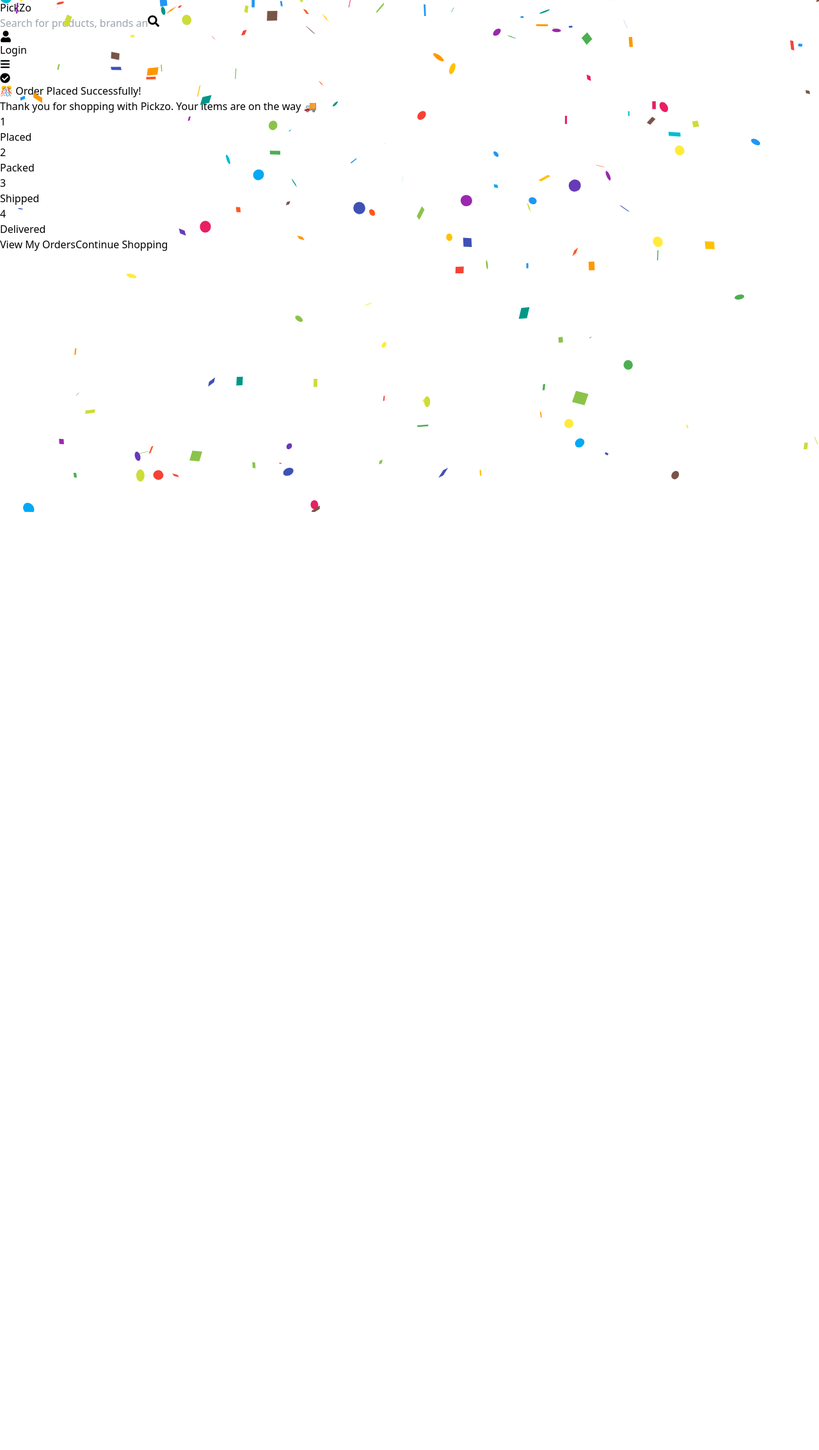
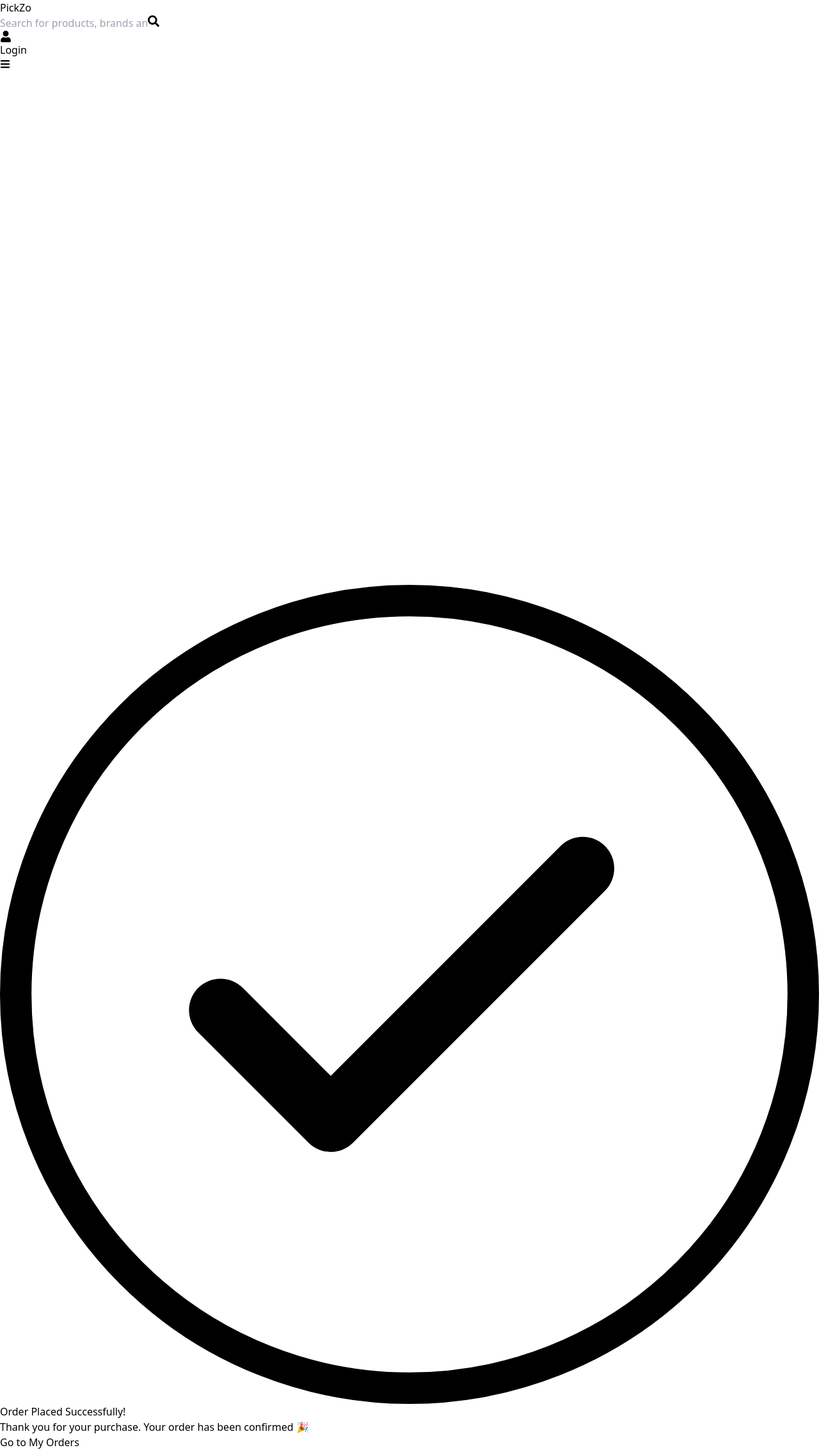
Before and after one commit to prasad5235692/frontendpickzo, a React (Vite) app: page /order-success in a window 1280 px wide. Shown: the whole page at 64% size. Before the commit the page ends 800 px from the top, so only its background shows below. Built offline with nearby package versions, Linux system fonts and the light colour scheme.

Commit message:
Updated OrderSuccess page with animations

```diff
--- a/src/pages/OrderSuccess.jsx
+++ b/src/pages/OrderSuccess.jsx
@@ -1,122 +1,167 @@
 // src/pages/OrderSuccess.jsx
 import React, { useEffect, useState } from "react";
-import { useNavigate } from "react-router-dom";
-import Confetti from "react-confetti";
+import { Link } from "react-router-dom";
 import { motion } from "framer-motion";
-import { FaCheckCircle } from "react-icons/fa";
 
-const OrderSuccess = () => {
-  const navigate = useNavigate();
-  const [windowSize, setWindowSize] = useState({ width: 0, height: 0 });
+// 🎉 Particle Burst Animation
+const ParticleBurst = () => {
+  useEffect(() => {
+    const canvas = document.getElementById("confetti-canvas");
+    const ctx = canvas.getContext("2d");
+    let W = window.innerWidth;
+    let H = window.innerHeight;
+    canvas.width = W;
+    canvas.height = H;
 
-  // ✅ Handle window size for Confetti
-  useEffect(() => {
-    setWindowSize({ width: window.innerWidth, height: window.innerHeight });
-    const handleResize = () =>
-      setWindowSize({ width: window.innerWidth, height: window.innerHeight });
-    window.addEventListener("resize", handleResize);
-    return () => window.removeEventListener("resize", handleResize);
+    const particles = [];
+    const colors = ["#22c55e", "#16a34a", "#4ade80", "#bbf7d0", "#86efac"];
+
+    function Particle(x, y) {
+      this.x = x;
+      this.y = y;
+      this.size = Math.random() * 6 + 4;
+      this.color = colors[Math.floor(Math.random() * colors.length)];
+      this.speedX = (Math.random() - 0.5) * 6;
+      this.speedY = Math.random() * -4 - 2;
+      this.alpha = 1;
+    }
+
+    Particle.prototype.update = function () {
+      this.x += this.speedX;
+      this.y += this.speedY;
+      this.alpha -= 0.01;
+    };
+
+    Particle.prototype.draw = function () {
+      ctx.globalAlpha = this.alpha;
+      ctx.beginPath();
+      ctx.arc(this.x, this.y, this.size, 0, Math.PI * 2);
+      ctx.fillStyle = this.color;
+      ctx.fill();
+      ctx.globalAlpha = 1;
+    };
+
+    function animate() {
+      ctx.clearRect(0, 0, W, H);
+      particles.forEach((p, i) => {
+        p.update();
+        p.draw();
+        if (p.alpha <= 0) particles.splice(i, 1);
+      });
+      requestAnimationFrame(animate);
+    }
+
+    function burst() {
+      const x = W / 2;
+      const y = H / 2;
+      for (let i = 0; i < 50; i++) {
+        particles.push(new Particle(x, y));
+      }
+    }
+
+    burst(); // first burst
+    const interval = setInterval(burst, 2000); // repeat bursts
+
+    animate();
+
+    const onResize = () => {
+      W = window.innerWidth;
+      H = window.innerHeight;
+      canvas.width = W;
+      canvas.height = H;
+    };
+    window.addEventListener("resize", onResize);
+
+    return () => {
+      clearInterval(interval);
+      window.removeEventListener("resize", onResize);
+    };
   }, []);
 
   return (
-    <div className="relative min-h-screen flex items-center justify-center bg-gradient-to-br from-green-100 via-blue-100 to-purple-200 overflow-hidden">
-      {/* 🎉 Confetti */}
-      <Confetti width={windowSize.width} height={windowSize.height} />
+    <canvas
+      id="confetti-canvas"
+      className="pointer-events-none fixed top-0 left-0 w-full h-full z-50"
+    />
+  );
+};
 
-      {/* 🔥 Firework circles (background animated) */}
+// ✅ Success Check Icon with Animation
+const SuccessCheck = () => (
+  <svg
+    className="w-24 h-24 mx-auto mb-6 animate-scaleIn"
+    viewBox="0 0 52 52"
+  >
+    <circle
+      className="text-green-200"
+      cx="26"
+      cy="26"
+      r="25"
+      fill="none"
+      stroke="currentColor"
+      strokeWidth="2"
+    />
+    <path
+      className="text-green-600"
+      fill="none"
+      stroke="currentColor"
+      strokeWidth="4"
+      strokeLinecap="round"
+      strokeLinejoin="round"
+      d="M14 27l7 7 16-16"
+    />
+  </svg>
+);
+
+const OrderSuccess = () => {
+  const [visible, setVisible] = useState(false);
+
+  useEffect(() => {
+    const timer = setTimeout(() => setVisible(true), 100);
+    return () => clearTimeout(timer);
+  }, []);
+
+  return (
+    <div className="relative flex flex-col items-center justify-center min-h-screen px-6 sm:px-12 overflow-hidden bg-gradient-to-br from-green-50 to-green-100">
+      {/* Background Particles */}
+      <ParticleBurst />
+
+      {/* Success Card */}
       <motion.div
-        initial={{ scale: 0 }}
-        animate={{ scale: [1, 1.5, 1], opacity: [0.3, 0.7, 0.3] }}
-        transition={{ repeat: Infinity, duration: 4 }}
-        className="absolute w-64 h-64 rounded-full bg-pink-400 opacity-40 blur-3xl top-20 left-20"
-      />
-      <motion.div
-        initial={{ scale: 0 }}
-        animate={{ scale: [1, 1.8, 1], opacity: [0.3, 0.7, 0.3] }}
-        transition={{ repeat: Infinity, duration: 5 }}
-        className="absolute w-72 h-72 rounded-full bg-yellow-400 opacity-40 blur-3xl bottom-20 right-20"
-      />
+        initial={{ opacity: 0, scale: 0.9, y: 40 }}
+        animate={{ opacity: visible ? 1 : 0, scale: visible ? 1 : 0.9, y: visible ? 0 : 40 }}
+        transition={{ duration: 0.6, ease: "easeOut" }}
+        className="max-w-xl text-center p-8 bg-white/90 backdrop-blur-md rounded-3xl shadow-xl relative z-10"
+      >
+        <SuccessCheck />
 
-      {/* ✅ Success Card */}
-      <motion.div
-        initial={{ opacity: 0, y: 50, scale: 0.9 }}
-        animate={{ opacity: 1, y: 0, scale: 1 }}
-        transition={{ duration: 0.8, ease: "easeOut" }}
-        className="bg-white shadow-2xl rounded-3xl p-10 max-w-md w-full text-center relative z-10"
-      >
-        {/* ✅ Success Icon */}
-        <motion.div
-          initial={{ scale: 0 }}
-          animate={{ scale: 1 }}
-          transition={{ type: "spring", stiffness: 100, delay: 0.2 }}
-          className="flex justify-center"
+        <h1 className="text-4xl sm:text-5xl font-extrabold text-green-700 mb-6 drop-shadow-md">
+          Order Placed Successfully!
+        </h1>
+
+        <p className="text-lg sm:text-xl mb-8 leading-relaxed text-gray-700">
+          Thank you for your purchase. Your order has been confirmed 🎉
+        </p>
+
+        <Link
+          to="/profile"
+          className="bg-green-600 hover:bg-green-700 text-white px-4 sm:px-6 py-2 rounded-lg shadow-md transition duration-200 text-sm sm:text-base"
         >
-          <FaCheckCircle className="text-green-500 text-8xl drop-shadow-lg animate-pulse" />
-        </motion.div>
-
-        {/* Title */}
-        <motion.h1
-          initial={{ opacity: 0, y: 20 }}
-          animate={{ opacity: 1, y: 0 }}
-          transition={{ delay: 0.5 }}
-          className="mt-6 text-3xl font-extrabold text-gray-800"
-        >
-          🎊 Order Placed Successfully!
-        </motion.h1>
-
-        {/* Description */}
-        <motion.p
-          initial={{ opacity: 0, y: 20 }}
-          animate={{ opacity: 1, y: 0 }}
-          transition={{ delay: 0.8 }}
-          className="mt-3 text-gray-600 text-lg"
-        >
-          Thank you for shopping with{" "}
-          <span className="font-semibold text-blue-600">Pickzo</span>.
-          Your items are on the way 🚚
-        </motion.p>
-
-        {/* 🚚 Delivery Progress Tracker */}
-        <div className="mt-8 flex justify-between items-center">
-          {["Placed", "Packed", "Shipped", "Delivered"].map((step, index) => (
-            <motion.div
-              key={index}
-              initial={{ scale: 0 }}
-              animate={{ scale: 1 }}
-              transition={{ delay: 1 + index * 0.3 }}
-              className="flex flex-col items-center"
-            >
-              <div className="w-10 h-10 flex items-center justify-center rounded-full bg-green-500 text-white font-bold shadow-lg animate-bounce">
-                {index + 1}
-              </div>
-              <p className="mt-2 text-sm font-semibold text-gray-700">{step}</p>
-            </motion.div>
-          ))}
-        </div>
-
-        {/* Buttons */}
-        <motion.div
-          initial={{ opacity: 0, y: 20 }}
-          animate={{ opacity: 1, y: 0 }}
-          transition={{ delay: 1.8 }}
-          className="mt-10 flex flex-col gap-4"
-        >
-          <button
-            onClick={() => navigate("/profile")}
-            className="bg-green-500 hover:bg-green-600 hover:shadow-green-400/50 text-white px-6 py-3 rounded-2xl text-lg font-semibold shadow-lg transition-all duration-300"
-          >
-            View My Orders
-          </button>
-          <button
-            onClick={() => navigate("/")}
-            className="bg-blue-500 hover:bg-blue-600 hover:shadow-blue-400/50 text-white px-6 py-3 rounded-2xl text-lg font-semibold shadow-lg transition-all duration-300"
-          >
-            Continue Shopping
-          </button>
-        </motion.div>
+          Go to My Orders
+        </Link>
       </motion.div>
     </div>
   );
 };
 
 export default OrderSuccess;
+
+/* ✅ Add this to your global CSS (e.g., index.css or tailwind.css)
+@keyframes scaleIn {
+  0% { transform: scale(0.5); opacity: 0; }
+  100% { transform: scale(1); opacity: 1; }
+}
+.animate-scaleIn {
+  animation: scaleIn 0.6s ease forwards;
+}
+*/
```
